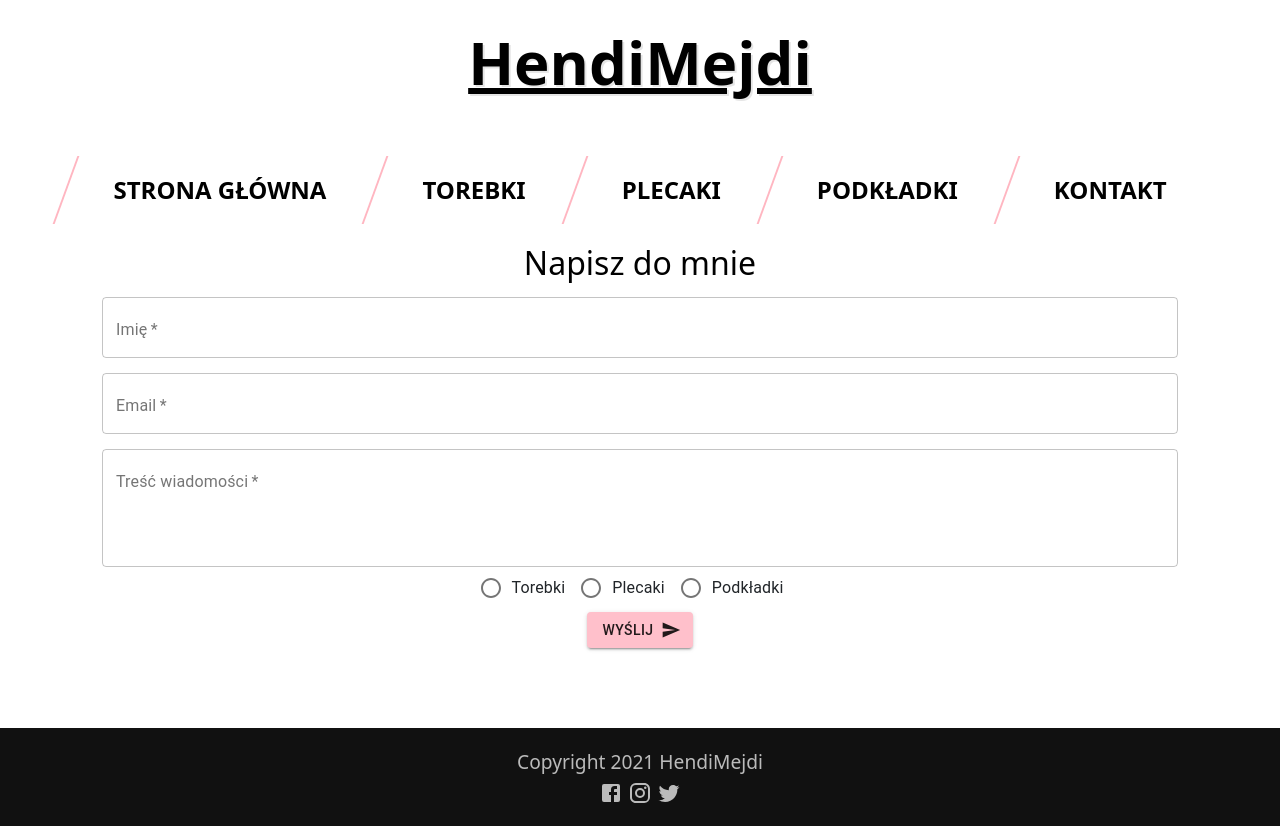
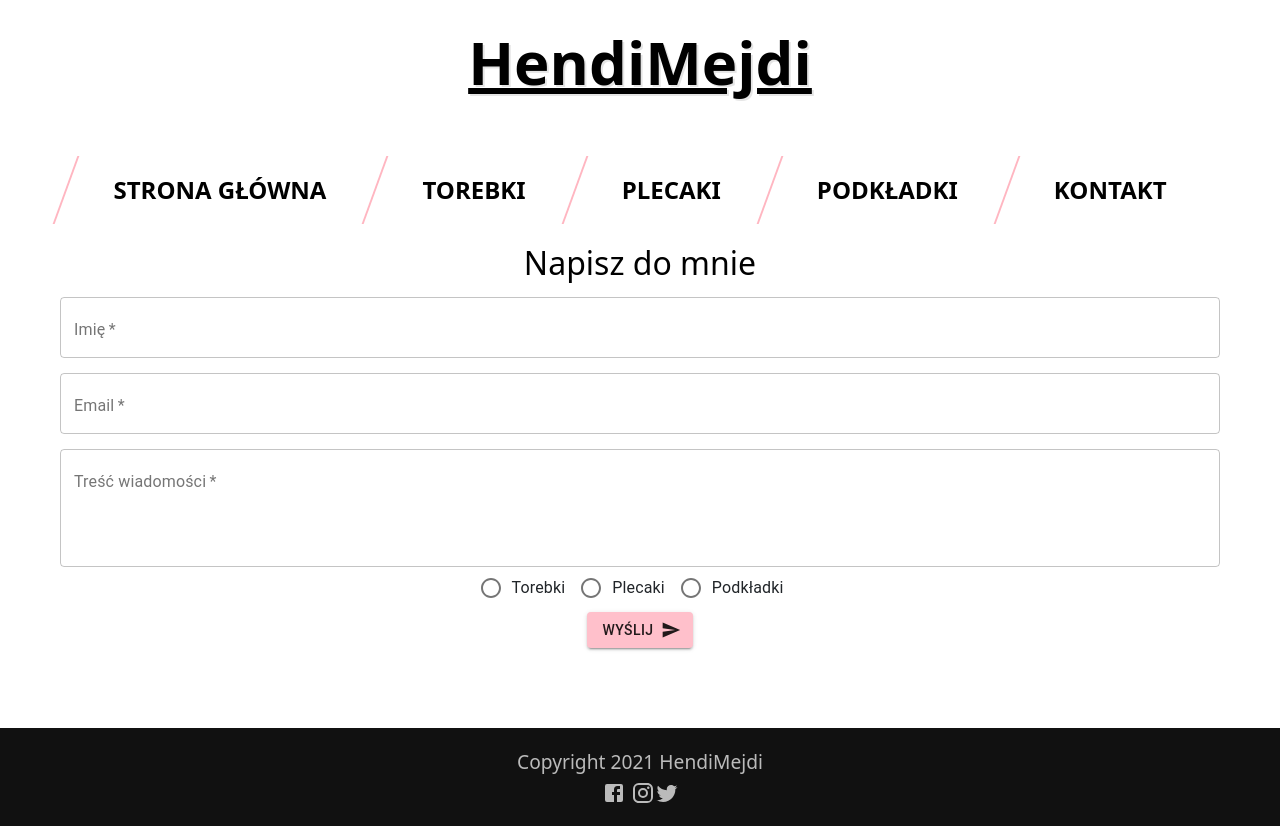
Before and after one commit to Piotr-Zacharski/hendimejdinc, a Next.js app: page /contact in a window 1280 px wide. Built offline with nearby package versions, Linux system fonts and the light colour scheme.

Commit message:
Added social icons and some layout changes

```diff
--- a/components/Layout.js
+++ b/components/Layout.js
@@ -19,12 +19,12 @@ export default function Layout({ children }) {
                             </Link>
                         </header>
                         <Nav />
-                        <Container maxWidth="lg">
                         <div className="page-content">{ children }</div>
-                        </Container>
                             <footer>Copyright 2021 HendiMejdi <br></br>
-                            <span className="social-fb"><Link href="/"><FacebookIcon /></Link> </span><span className="social-inst"><Link href="/"><InstagramIcon /></Link></span> <span className="social-tweet"><Link href="/"><TwitterIcon /></Link></span></footer>
-
+                                <span className="social-fb"><Link href="/"><FacebookIcon /></Link> </span>
+                                <span className="social-inst"><Link href="/"><InstagramIcon /></Link></span>
+                                <span className="social-tweet"><Link href="/"><TwitterIcon /></Link></span>
+                            </footer>
             <style jsx>{`
             font-family: 'Lato';
             .social-fb:hover, .social-inst:hover, .social-tweet:hover {
```
